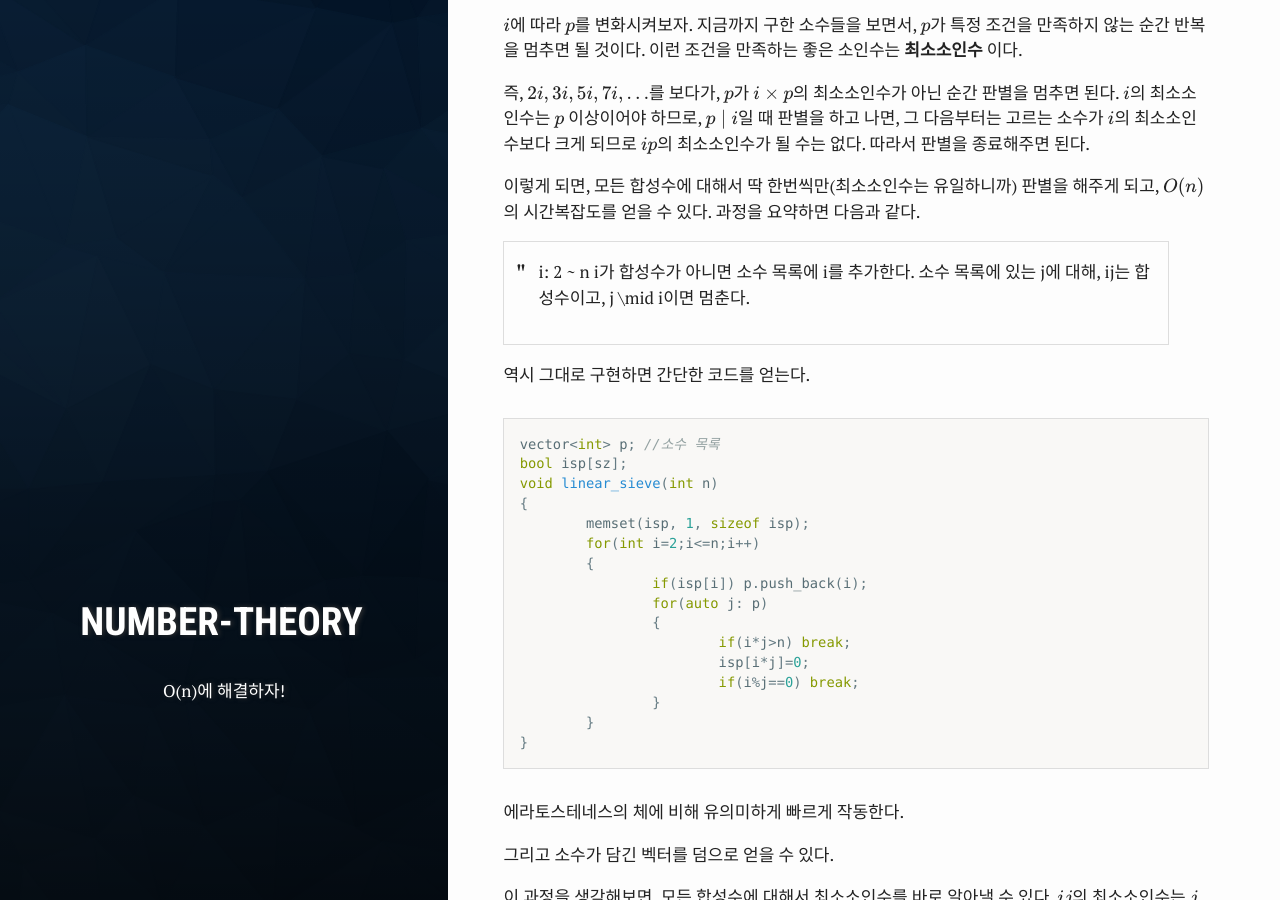
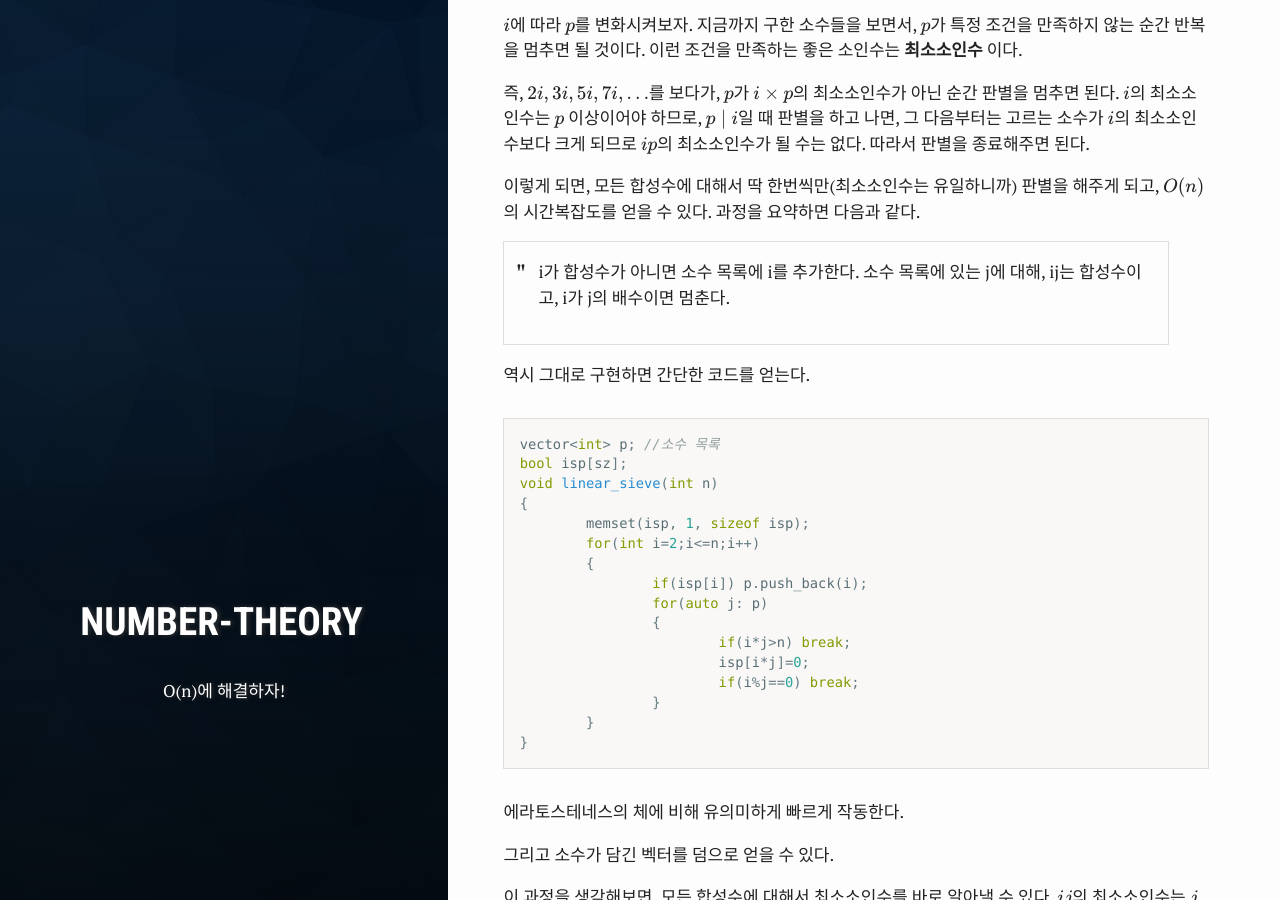
Before and after one commit to ahgus89/ahgus89.github.io, a Jekyll site: the page built from _posts/2020-02-24-Linear_sieve.md, in a window 1280 px wide and 900 px high, scrolled down 1694 px. Built offline with Jekyll 4.4.1, drawn with Linux system fonts in a browser that asks for light colours; formulas are drawn with MathJax 3.

Commit message:
Update 2020-02-24-Linear_sieve.md

```diff
--- a/_posts/2020-02-24-Linear_sieve.md
+++ b/_posts/2020-02-24-Linear_sieve.md
@@ -60,9 +60,8 @@ $i$에 따라 $p$를 변화시켜보자. 지금까지 구한 소수들을 보면
 
 이렇게 되면, 모든 합성수에 대해서 딱 한번씩만(최소소인수는 유일하니까) 판별을 해주게 되고, $O(n)$의 시간복잡도를 얻을 수 있다. 과정을 요약하면 다음과 같다.
 
-> i: 2 ~ n
 > i가 합성수가 아니면 소수 목록에 i를 추가한다.
-> 소수 목록에 있는 j에 대해, ij는 합성수이고, j \mid i이면 멈춘다.
+> 소수 목록에 있는 j에 대해, ij는 합성수이고, i가 j의 배수이면 멈춘다.
 
 역시 그대로 구현하면 간단한 코드를 얻는다.
 
```
